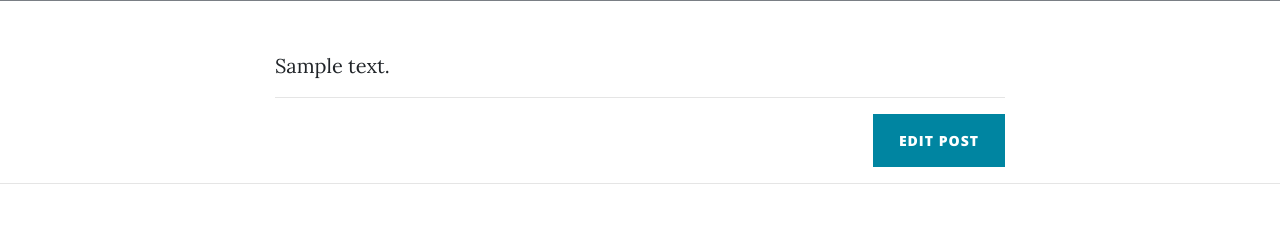
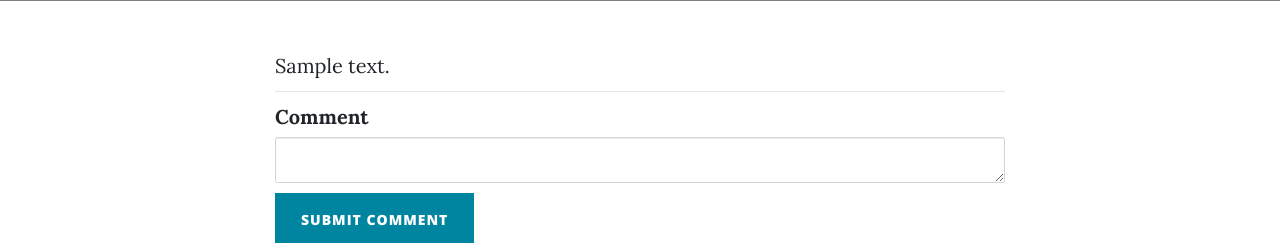
Before and after one commit to MdGhulamAzadAnsari/blog, a Flask app: page /post/1 in a window 1280 px wide. Shown: the part 560-803 px from the top of the page. Run offline with Flask 2, Linux system fonts and the light colour scheme; data comes from the database, SQL or seed files in the repository; tables that the repository leaves empty hold one stand-in row (values such as "Sample post"); grey boxes marked "Sample" are stand-in pictures; some libraries are stand-ins or nearby versions.

Commit message:
update some

```diff
--- a/templates/post.html
+++ b/templates/post.html
@@ -1,3 +1,7 @@
+{% extends 'bootstrap/base.html' %}
+{% import "bootstrap/wtf.html" as wtf %}
+
+{% block content %}
 {% include "header.html" %}
 
 <!-- Page Header -->
@@ -10,7 +14,7 @@
           <h1>{{post.title}}</h1>
           <h2 class="subheading">{{post.subtitle}}</h2>
           <span class="meta">Posted by
-              <a href="#">{{post.author}}</a>
+            {{post.author.name}}
             on {{post.date}}</span>
         </div>
       </div>
@@ -25,9 +29,39 @@
       <div class="col-lg-8 col-md-10 mx-auto">
         {{ post.body|safe }}
         <hr>
+        {% if current_user.id == 1 %}
         <div class="clearfix">
-          <a class="btn btn-primary float-right" href="{{url_for('edit_post', post_id=post.id)}}">Edit Post</a>
+          <a class="btn btn-primary float-right" href="{{url_for('edit_post', post_id=post.id)}}">Edit
+            Post</a>
         </div>
+        {% endif %}
+
+
+        <!--           Comments Area -->
+
+        {{ ckeditor.load() }}
+        {{ ckeditor.config(name='comment_text') }}
+        {{ wtf.quick_form(form, novalidate=True, button_map={"submit": "primary"}) }}
+
+
+        <div class="col-lg-8 col-md-10 mx-auto comment">
+          {% for comment in post.comments: %}
+          <ul class="commentList">
+            <li>
+              <div class="commenterImage">
+                <img src="{{ comment.comment_author.email | gravatar }}" />
+              </div>
+              <div class="commentText">
+                {{comment.text|safe}}
+                <span class="date sub-text">{{comment.comment_author.name}}</span>
+
+              </div>
+            </li>
+          </ul>
+          {% endfor %}
+        </div>
+
+
       </div>
     </div>
   </div>
@@ -35,3 +69,4 @@
 
 <hr>
 {% include "footer.html" %}
+{% endblock %}
```
Lines whose indentation alone changed are shown as unchanged.
